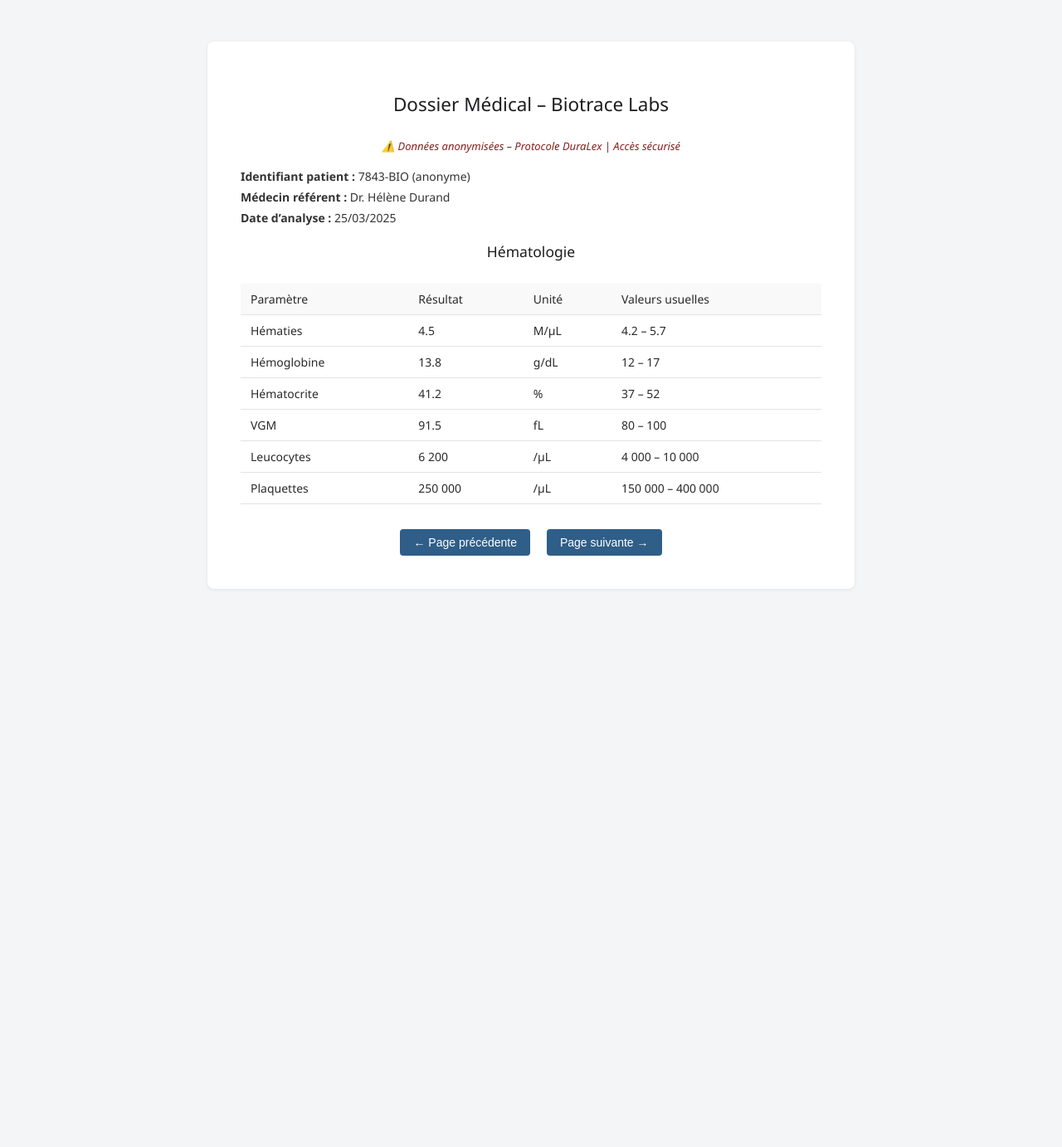
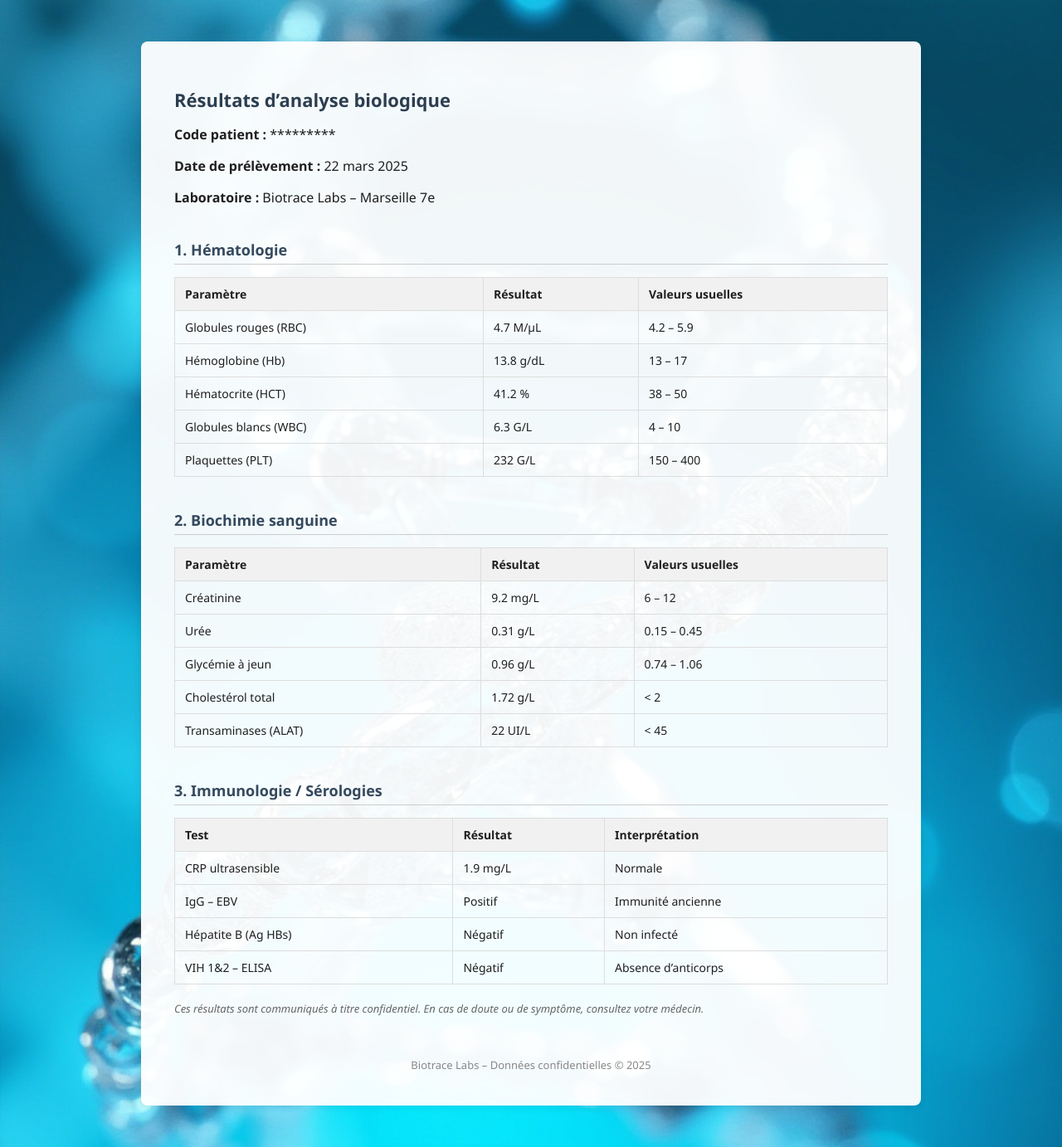
Before and after one commit to louske13/shadowgate, a Flask app: template templates/biotrace.html in a window 1280 px wide. Shown: the whole page at 83% size. Before the commit the page ends 670 px from the top, so only its background shows below. Run offline with Flask 3, Linux system fonts and the light colour scheme; the template is opened without the code that fills it, so the values that code supplies are empty.

Commit message:
Stylisation de biotrace.html avec fond ADN + présentation médicale réaliste

```diff
--- a/templates/biotrace.html
+++ b/templates/biotrace.html
@@ -2,189 +2,113 @@
 <html lang="fr">
 <head>
     <meta charset="UTF-8">
-    <title>Dossier Médical – Biotrace Labs</title>
+    <title>Résultats d’analyses – Biotrace Labs</title>
     <style>
         body {
-            font-family: 'Segoe UI', 'Helvetica Neue', sans-serif;
-            background-color: #f4f5f7;
-            color: #2a2a2a;
-            line-height: 1.5;
-            font-size: 15px;
+            font-family: "Segoe UI", sans-serif;
+            background: url("{{ url_for('static', filename='dna.jpeg') }}") no-repeat center center fixed;
+            background-size: cover;
+            margin: 0;
+            padding: 0;
+            color: #1f1f1f;
         }
 
-        .resultats-container {
-            max-width: 700px;
+        .container {
+            background-color: rgba(255, 255, 255, 0.95);
+            max-width: 860px;
             margin: 50px auto;
             padding: 40px;
-            background-color: #ffffff;
-            box-shadow: 0 1px 4px rgba(0,0,0,0.08);
             border-radius: 8px;
+            box-shadow: 0 2px 10px rgba(0,0,0,0.08);
         }
 
-        h2, h3 {
-            font-weight: 500;
-            color: #1d1d1f;
-            text-align: center;
-            margin-bottom: 25px;
+        h1 {
+            font-size: 22px;
+            margin-bottom: 15px;
+            color: #2c3e50;
         }
 
-        p {
-            margin: 4px 0;
-            font-size: 14px;
-            color: #333;
+        h2 {
+            font-size: 18px;
+            margin-top: 40px;
+            color: #34495e;
+            border-bottom: 1px solid #ccc;
+            padding-bottom: 5px;
         }
 
         table {
             width: 100%;
             border-collapse: collapse;
-            margin-top: 20px;
+            margin-top: 15px;
         }
 
         th, td {
-            padding: 8px 12px;
-            border-bottom: 1px solid #e3e3e3;
-            text-align: left;
+            border: 1px solid #ddd;
+            padding: 10px 12px;
             font-size: 14px;
         }
 
         th {
-            font-weight: 500;
-            background-color: #f9f9f9;
+            background-color: #f1f1f1;
+            text-align: left;
         }
 
-        .confidential {
+        .note {
+            font-size: 13px;
+            color: #666;
+            margin-top: 20px;
+            font-style: italic;
+        }
+
+        .footer {
             text-align: center;
             font-size: 13px;
-            color: #8a1f1f;
-            font-style: italic;
-            margin-bottom: 15px;
-        }
-
-        .qr {
-            text-align: center;
-            margin-top: 40px;
-        }
-
-        .qr img {
-            width: 80px;
-            opacity: 0.8;
-        }
-
-        .pagination-btn {
-            font-size: 14px;
-            padding: 8px 16px;
-            background-color: #2f5e88;
-            color: white;
-            border: none;
-            border-radius: 4px;
-            margin: 0 8px;
-            cursor: pointer;
-            transition: background-color 0.2s ease-in-out;
-        }
-
-        .pagination-btn:hover {
-            background-color: #244b6b;
-        }
-
-        .page-section {
-            display: none;
-        }
-
-        .page-section.active {
-            display: block;
-        }
-
-        .navigation {
-            text-align: center;
-            margin-top: 30px;
+            color: #888;
+            margin-top: 50px;
         }
     </style>
 </head>
 <body>
-<div class="resultats-container">
-    <h2>Dossier Médical – Biotrace Labs</h2>
-    <p class="confidential">⚠️ Données anonymisées – Protocole DuraLex | Accès sécurisé</p>
+    <div class="container">
+        <h1>Résultats d’analyse biologique</h1>
+        <p><strong>Code patient :</strong> *********</p>
+        <p><strong>Date de prélèvement :</strong> 22 mars 2025</p>
+        <p><strong>Laboratoire :</strong> Biotrace Labs – Marseille 7e</p>
 
-    <!-- PAGE 1 -->
-    <div class="page-section active" id="page1">
-        <p><strong>Identifiant patient :</strong> 7843-BIO (anonyme)</p>
-        <p><strong>Médecin référent :</strong> Dr. Hélène Durand</p>
-        <p><strong>Date d’analyse :</strong> 25/03/2025</p>
-
-        <h3>Hématologie</h3>
+        <h2>1. Hématologie</h2>
         <table>
-            <tr><th>Paramètre</th><th>Résultat</th><th>Unité</th><th>Valeurs usuelles</th></tr>
-            <tr><td>Hématies</td><td>4.5</td><td>M/µL</td><td>4.2 – 5.7</td></tr>
-            <tr><td>Hémoglobine</td><td>13.8</td><td>g/dL</td><td>12 – 17</td></tr>
-            <tr><td>Hématocrite</td><td>41.2</td><td>%</td><td>37 – 52</td></tr>
-            <tr><td>VGM</td><td>91.5</td><td>fL</td><td>80 – 100</td></tr>
-            <tr><td>Leucocytes</td><td>6 200</td><td>/µL</td><td>4 000 – 10 000</td></tr>
-            <tr><td>Plaquettes</td><td>250 000</td><td>/µL</td><td>150 000 – 400 000</td></tr>
-        </table>
-    </div>
-
-    <!-- PAGE 2 -->
-    <div class="page-section" id="page2">
-        <h3>Biochimie</h3>
-        <table>
-            <tr><th>Paramètre</th><th>Résultat</th><th>Unité</th><th>Valeurs usuelles</th></tr>
-            <tr><td>Glycémie à jeun</td><td>0.92</td><td>g/L</td><td>0.70 – 1.00</td></tr>
-            <tr><td>Créatinine</td><td>9.3</td><td>mg/L</td><td>6 – 12</td></tr>
-            <tr><td>ALAT (TGP)</td><td>21</td><td>UI/L</td><td>&lt; 45</td></tr>
-            <tr><td>ASAT (TGO)</td><td>18</td><td>UI/L</td><td>&lt; 35</td></tr>
-            <tr><td>GGT</td><td>22</td><td>UI/L</td><td>&lt; 60</td></tr>
-            <tr><td>Cholestérol total</td><td>1.72</td><td>g/L</td><td>&lt; 2.00</td></tr>
-            <tr><td>Triglycérides</td><td>1.01</td><td>g/L</td><td>&lt; 1.50</td></tr>
-        </table>
-    </div>
-
-    <!-- PAGE 3 -->
-    <div class="page-section" id="page3">
-        <h3>Sérologies & Marqueurs</h3>
-        <table>
-            <tr><th>Paramètre</th><th>Résultat</th><th>Unité</th><th>Normes</th></tr>
-            <tr><td>VIH</td><td>Négatif</td><td>-</td><td>-</td></tr>
-            <tr><td>Hépatite B</td><td>Immunisé</td><td>-</td><td>-</td></tr>
-            <tr><td>Hépatite C</td><td>Négatif</td><td>-</td><td>-</td></tr>
-            <tr><td>TSH</td><td>2.4</td><td>mUI/L</td><td>0.4 – 4.0</td></tr>
-            <tr><td>CRP</td><td>1.2</td><td>mg/L</td><td>&lt; 5</td></tr>
-            <tr><td>Pro-G1 (fictif)</td><td>5.2</td><td>U/mL</td><td>&lt; 7.0</td></tr>
+            <tr><th>Paramètre</th><th>Résultat</th><th>Valeurs usuelles</th></tr>
+            <tr><td>Globules rouges (RBC)</td><td>4.7 M/μL</td><td>4.2 – 5.9</td></tr>
+            <tr><td>Hémoglobine (Hb)</td><td>13.8 g/dL</td><td>13 – 17</td></tr>
+            <tr><td>Hématocrite (HCT)</td><td>41.2 %</td><td>38 – 50</td></tr>
+            <tr><td>Globules blancs (WBC)</td><td>6.3 G/L</td><td>4 – 10</td></tr>
+            <tr><td>Plaquettes (PLT)</td><td>232 G/L</td><td>150 – 400</td></tr>
         </table>
 
-        <div class="qr">
-            <p>QR Code de vérification interne</p>
-            <img src="{{ url_for('static', filename='qr_code.png') }}" alt="QR Code médical">
-        </div>
+        <h2>2. Biochimie sanguine</h2>
+        <table>
+            <tr><th>Paramètre</th><th>Résultat</th><th>Valeurs usuelles</th></tr>
+            <tr><td>Créatinine</td><td>9.2 mg/L</td><td>6 – 12</td></tr>
+            <tr><td>Urée</td><td>0.31 g/L</td><td>0.15 – 0.45</td></tr>
+            <tr><td>Glycémie à jeun</td><td>0.96 g/L</td><td>0.74 – 1.06</td></tr>
+            <tr><td>Cholestérol total</td><td>1.72 g/L</td><td>&lt; 2</td></tr>
+            <tr><td>Transaminases (ALAT)</td><td>22 UI/L</td><td>&lt; 45</td></tr>
+        </table>
 
-        <img src="{{ url_for('static', filename='pixel.png') }}" style="display:none;" alt="">
+        <h2>3. Immunologie / Sérologies</h2>
+        <table>
+            <tr><th>Test</th><th>Résultat</th><th>Interprétation</th></tr>
+            <tr><td>CRP ultrasensible</td><td>1.9 mg/L</td><td>Normale</td></tr>
+            <tr><td>IgG – EBV</td><td>Positif</td><td>Immunité ancienne</td></tr>
+            <tr><td>Hépatite B (Ag HBs)</td><td>Négatif</td><td>Non infecté</td></tr>
+            <tr><td>VIH 1&2 – ELISA</td><td>Négatif</td><td>Absence d’anticorps</td></tr>
+        </table>
+
+        <p class="note">
+            Ces résultats sont communiqués à titre confidentiel. En cas de doute ou de symptôme, consultez votre médecin.
+        </p>
+
+        <div class="footer">Biotrace Labs – Données confidentielles © 2025</div>
     </div>
-
-    <!-- NAVIGATION -->
-    <div class="navigation">
-        <button class="pagination-btn" onclick="navigate(-1)">← Page précédente</button>
-        <button class="pagination-btn" onclick="navigate(1)">Page suivante →</button>
-    </div>
-</div>
-
-<script>
-    let currentPage = 1;
-    const totalPages = 3;
-
-    function showPage(num) {
-        for (let i = 1; i <= totalPages; i++) {
-            document.getElementById('page' + i).classList.remove('active');
-        }
-        document.getElementById('page' + num).classList.add('active');
-    }
-
-    function navigate(direction) {
-        currentPage += direction;
-        if (currentPage < 1) currentPage = 1;
-        if (currentPage > totalPages) currentPage = totalPages;
-        showPage(currentPage);
-    }
-
-    showPage(currentPage);
-</script>
 </body>
 </html>
```
